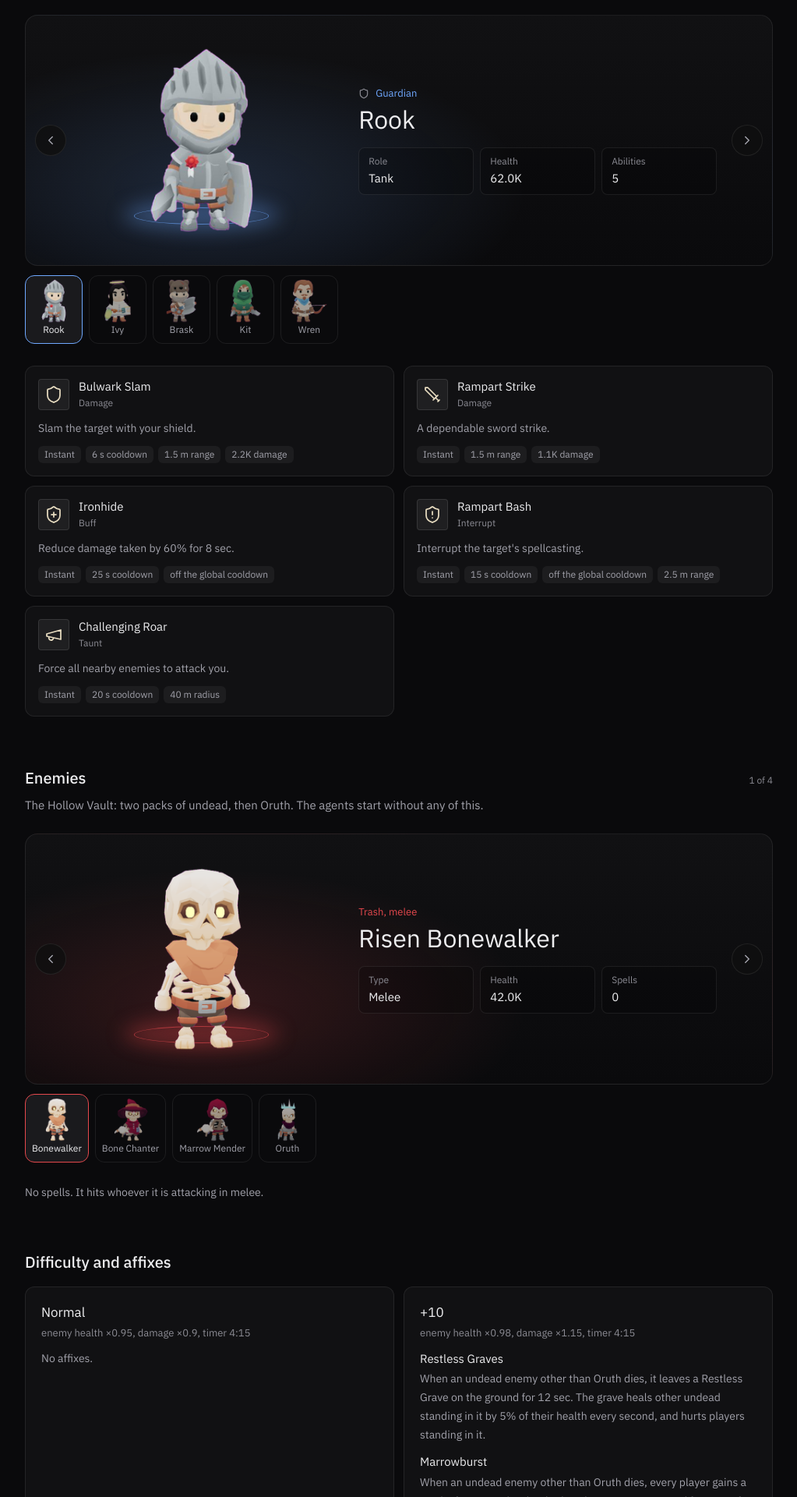
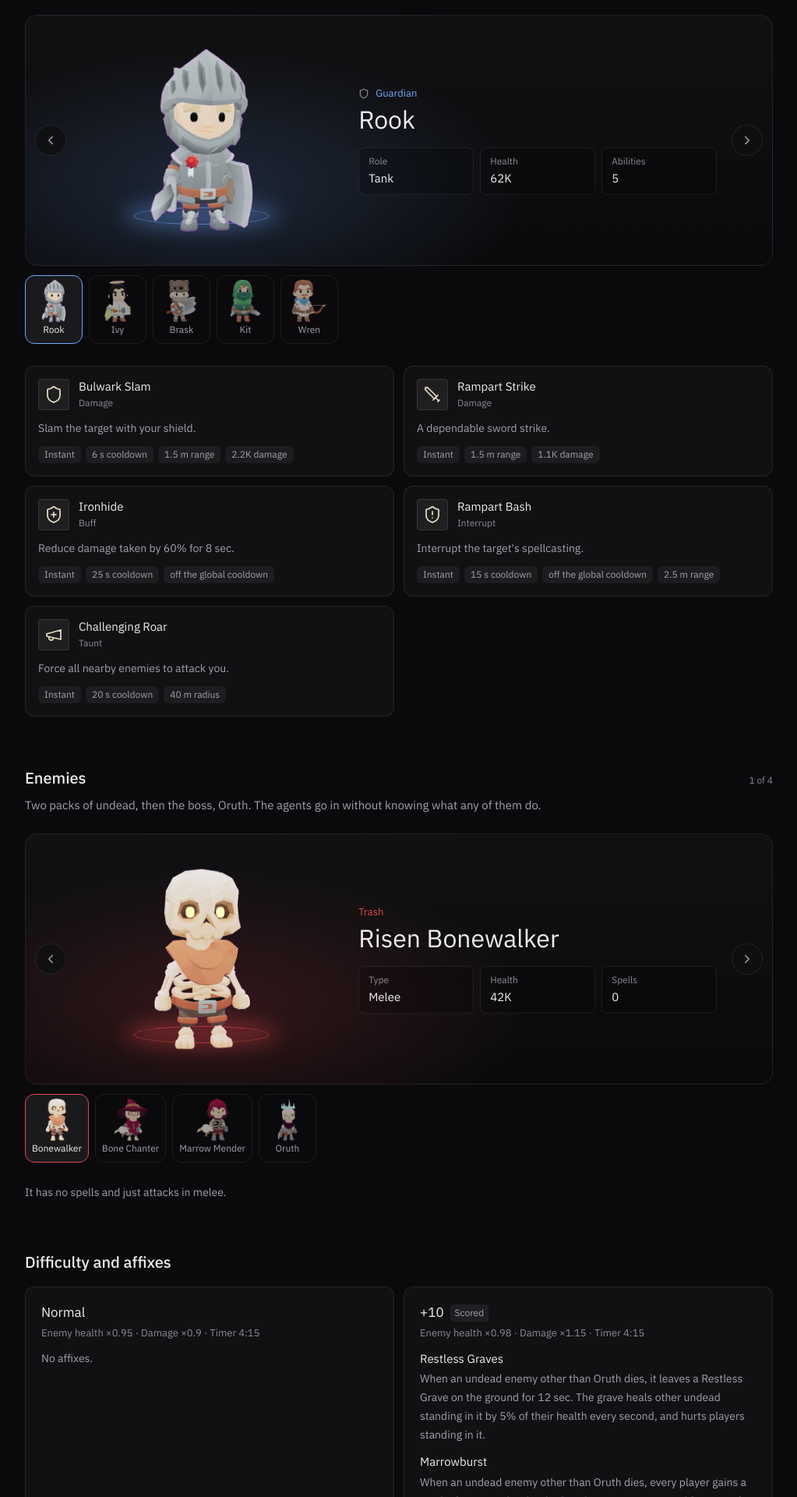
Before and after one commit to aicho2023/MythicBench, a React (Vite) app in the folder web/: page /party in a window 1280 px wide. Shown: the part 289-2209 px from the top of the page at 78% size, without its empty margins (128-1151 px from the left). Built offline with nearby package versions, Linux system fonts and the light colour scheme.

Commit message:
Party: plainer enemy copy, numbers without .0, +10 add thresholds, scored tier marked
Co-Authored-By: Claude Opus 5.5 <noreply@anthropic.com>

```diff
--- a/web/src/pages/Party.tsx
+++ b/web/src/pages/Party.tsx
@@ -1,6 +1,6 @@
 import { ChevronLeft, ChevronRight } from 'lucide-react'
 import { useEffect, useRef, useState, type KeyboardEvent, type PointerEvent, type ReactNode } from 'react'
-import { CLASS_COLORS, ROLE_LABEL, fmtNum } from '../content/display'
+import { CLASS_COLORS, ROLE_LABEL } from '../content/display'
 import { AbilityIcon, RoleIcon } from '../hud/bits'
 import { Page } from '../site/Layout'
 import { COLOR } from '../site/tokens'
@@ -24,6 +24,17 @@ interface Guide {
   boss: { id: string; name: string; max_hp: number; abilities: GuideAbility[]; adds_at_pct: number[] }
   tiers: { id: string; name: string; enemy_hp: number; enemy_dmg: number; limit_s: number; affixes: { id: string; name: string; description: string }[] }[]
 }
+
+/** 42K, 1.5M, 9K: no trailing ".0". */
+function fmtNum(n: number): string {
+  const short = (x: number) => String(Number(x.toFixed(1)))
+  if (n >= 1e6) return `${short(n / 1e6)}M`
+  if (n >= 1e3) return `${short(n / 1e3)}K`
+  return `${Math.round(n)}`
+}
+
+/** On +10, the tier every score comes from, Hollow Tyrant moves Oruth's adds to these (sim TYRANT_RAISE_AT). */
+const PLUS10_ADDS_AT = [80, 50, 25]
 
 const ENEMY = COLOR.bad
 /** Names short enough for the roster. */
@@ -190,14 +201,14 @@ export function Party() {
   const enemies: Character[] = g ? [
     ...g.trash.map((t) => ({
       id: t.id, name: t.name, color: ENEMY, abilities: t.spells, enemy: true,
-      kind: <>{t.melee ? 'Trash, melee' : 'Trash, caster'}</>,
+      kind: <>Trash</>,
       plates: [['Type', t.melee ? 'Melee' : 'Caster'], ['Health', fmtNum(t.max_hp)], ['Spells', String(t.spells.length)]] as [string, string][],
-      empty: 'No spells. It hits whoever it is attacking in melee.',
+      empty: 'It has no spells and just attacks in melee.',
     })),
     {
       id: g.boss.id, name: g.boss.name, color: BOSS, abilities: g.boss.abilities, enemy: true,
       kind: <>Boss</>,
-      plates: [['Type', 'Boss'], ['Health', fmtNum(g.boss.max_hp)], ['Adds at', g.boss.adds_at_pct.map((p) => `${p}%`).join(', ')]],
+      plates: [['Type', 'Boss'], ['Health', fmtNum(g.boss.max_hp)], ['Adds at', PLUS10_ADDS_AT.map((p) => `${p}%`).join(', ')]],
     },
   ] : []
 
@@ -217,16 +228,19 @@ export function Party() {
               intro="Five characters, each played by a copy of the same model." />
 
             <Roster id="enemies" title="Enemies" cards={enemies}
-              intro="The Hollow Vault: two packs of undead, then Oruth. The agents start without any of this." />
+              intro="Two packs of undead, then the boss, Oruth. The agents go in without knowing what any of them do." />
 
             <section id="difficulty" className="scroll-mt-20">
               <h2 className="text-[20px] font-medium text-fg">Difficulty and affixes</h2>
               <div className="mt-4 grid gap-3 md:grid-cols-2">
                 {g.tiers.map((t) => (
                   <article key={t.id} className="rounded-xl border border-line bg-surface p-5">
-                    <h3 className="text-[17px] text-fg">{t.name}</h3>
+                    <h3 className="flex items-center gap-2 text-[17px] text-fg">
+                      {t.name}
+                      {t.id === 'plus10' && <span className="rounded bg-white/[0.06] px-1.5 py-0.5 text-[12px] text-fg-muted">Scored</span>}
+                    </h3>
                     <p className="num mt-1 text-[13px] text-fg-faint">
-                      enemy health ×{t.enemy_hp}, damage ×{t.enemy_dmg}, timer {Math.floor(t.limit_s / 60)}:{String(t.limit_s % 60).padStart(2, '0')}
+                      Enemy health ×{t.enemy_hp} · Damage ×{t.enemy_dmg} · Timer {Math.floor(t.limit_s / 60)}:{String(t.limit_s % 60).padStart(2, '0')}
                     </p>
                     {t.affixes.length ? (
                       <ul className="mt-3 space-y-3">
```
